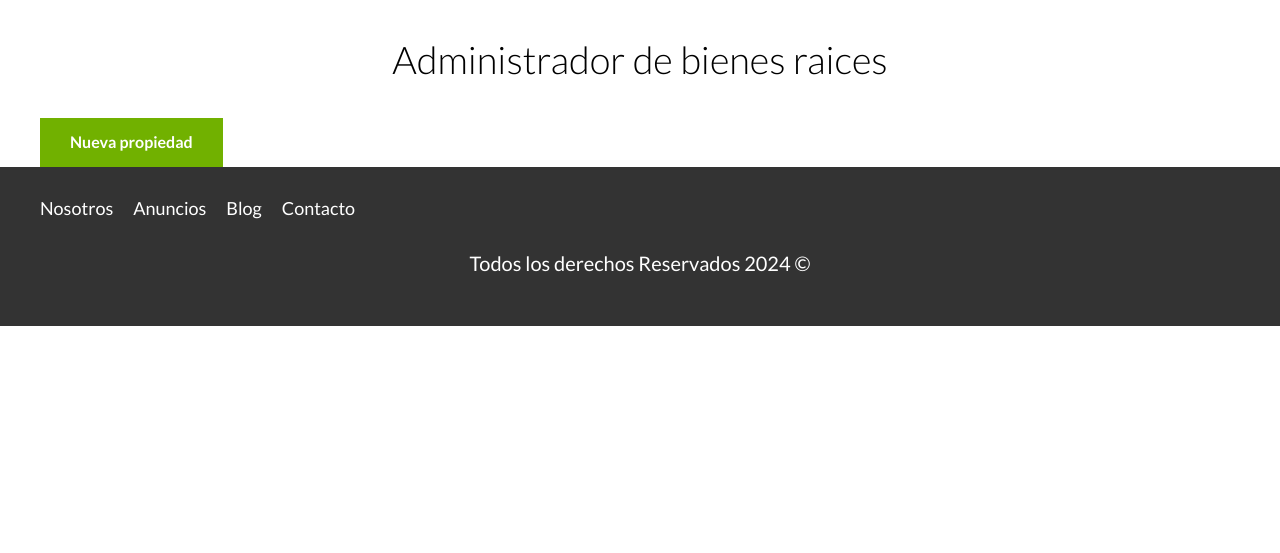
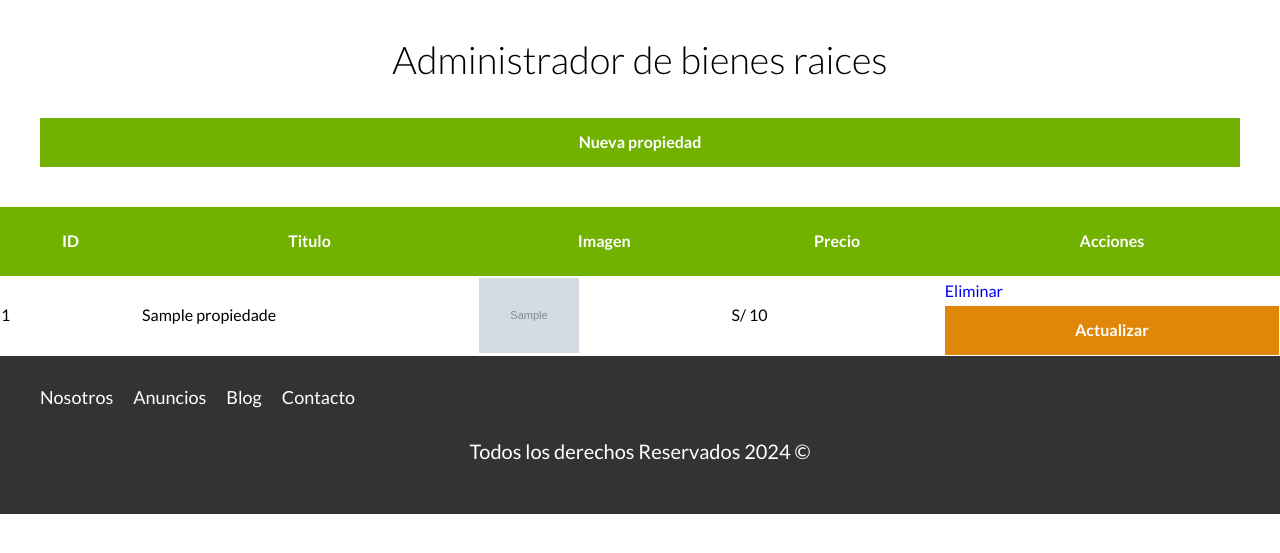
Before and after one commit to gotazudev/bienes-raices, a PHP site: page /admin in a window 1280 px wide. Shown: the part 120-673 px from the top of the page. Run offline with PHP 8.4, Linux system fonts and the light colour scheme; tables that the repository leaves empty or names only in its code hold one stand-in row (values such as "Sample post"); grey boxes marked "Sample" are stand-in pictures; style sheets or scripts are compiled from the project's sources.

Commit message:
listando las propiedades en la vista admin

```diff
--- a/admin/index.php
+++ b/admin/index.php
@@ -1,12 +1,60 @@
 <?php
+    // Importar la conexion
+    require '../includes/config/database.php';
+    $db = conectarDB();
+
+    // Escribir query
+    $query = "SELECT * FROM propiedades";
+
+    // Consultar BD
+    $resultadoConsulta = mysqli_query($db,$query);
+
+
+    // Muestra mensaje comdicional
+    $resultado = $_GET['resultado'] ?? null;
+
+    // Include template
     require '../includes/funciones.php';
     incluirTemplate('header');
  ?>
     <main class="contenedor seccion">
         <h1>Administrador de bienes raices</h1>
+        <?php if(intval($resultado) === 1): ?>
+            <p class="alerta exito">Anuncio creado correctamente</p>
+        <?php endif; ?>
         <a href="/admin/propiedades/crear.php" class="boton boton-verde">Nueva propiedad</a>
     </main>
 
+    <table class="propiedades">
+        <thead>
+            <tr>
+                <th>ID</th>
+                <th>Titulo</th>
+                <th>Imagen</th>
+                <th>Precio</th>
+                <th>Acciones</th>
+            </tr>
+        </thead>
+        <tbody><!-- Mostrar resultados-->
+            <?php while($propiedad = mysqli_fetch_assoc($resultadoConsulta)): ?>
+            <tr>
+                <td> <?php echo $propiedad['id']; ?> </td>
+                <td> <?php echo $propiedad['titulo']; ?> </td>
+                <td><img src="/imagenes/<?php echo $propiedad['imagen']; ?> " class="imagen-tabla"></td>
+                <td>S/ <?php echo $propiedad['precio']; ?> </td>
+                <td>
+                    <a href="#" class="boton-rojo-block">Eliminar</a>
+                    <a href="#" class="boton-amarillo-block">Actualizar</a>
+                </td>
+            </tr>
+            <?php endwhile; ?>
+        </tbody>
+    </table>
+
     <?php
+
+    // Cerrar la conexion
+    mysqli_close($db);
+
     incluirTemplate('footer');
  ?>
--- a/package.json
+++ b/package.json
@@ -22,7 +22,7 @@
     "gulp-sass": "^5.0.0",
     "gulp-sourcemaps": "^2.6.5",
     "gulp-terser-js": "^5.2.2",
-    "sass": "^1.41.1",
+    "sass": "^1.70.0",
     "terser": "^5.3.8"
   },
   "dependencies": {
--- a/src/scss/base/_botones.scss
+++ b/src/scss/base/_botones.scss
@@ -9,3 +9,11 @@
 .boton-verde {
     @include boton($verde, inline-block);
 }
+
+.boton-rojo{
+    @include boton($rojo, block);
+}
+
+.boton-verde{
+    @include boton($verde, block);
+}
--- a/src/scss/internas/_admin.scss
+++ b/src/scss/internas/_admin.scss
@@ -8,4 +8,26 @@
     &.error{
         background-color: $rojo;
     }
+    &.exito{
+        background-color: $verde;
+    }
 }
+
+table.propiedades{
+    margin-top: 4rem;
+    width: 100%;
+    border-spacing: 0;
+
+    thead{
+        background-color: $verde;
+
+        th{
+            color: $blanco;
+            padding: 2rem;
+        }
+    }
+
+    .imagen-tabla{
+        width: 10rem;
+    }
+}
```
Also changed, not shown: admin/propiedades/crear.php (+12 -10 lines), imagenes/09f1ea18b644549fbfa5c8b39f99689a.jpg (renamed from imagenes/archivo.jpg), imagenes/1b2143b979f0c0fcf1cf5a829c451d41.jpg (added), imagenes/210f7d9e5b16e8f9bd55b3d12cafa5aa.jpg (added), imagenes/240202c462c67bf7b5168d9438134f59.jpg (added), imagenes/4c940d4bef6edcf45530f6982ed67a00.jpg (added), imagenes/601852d848f9de6083349641b9f608e9.jpg (added), imagenes/846edaf5ad34f3aa8583b742c3383414.jpg (added), imagenes/97b46fa8c740848b0c010bd5aafac055.jpg (added), imagenes/db6c15aebdcc41006b2497b20d99a94b.jpg (added), imagenes/f981c9e5e0e3aedac54fd6376a784154.jpg (added), imagenes/ff63e1f12756f3bc05de27c1767dfa60.jpg (added), package-lock.json, 1 other file.
